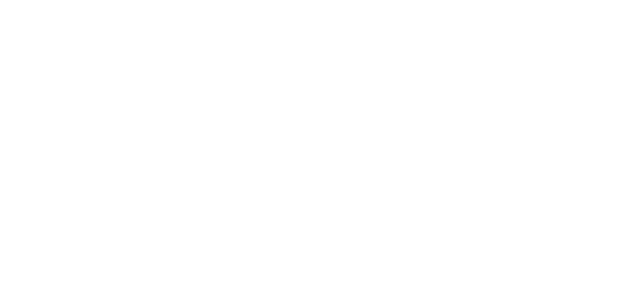
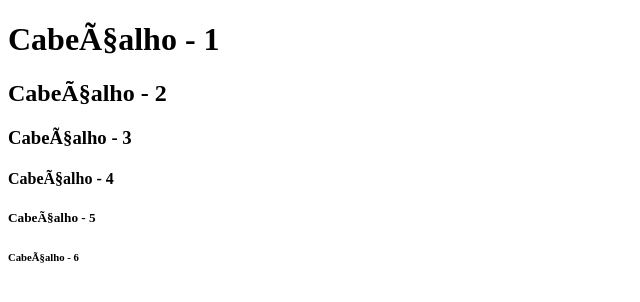
Before and after one commit to GiovanaVConti/projeto-inicial-PG, a plain HTML site: page index.html in a window 1280 px wide. Shown: the whole page, without its empty margins (0-640 px from the left). Drawn offline with Linux system fonts and the light colour scheme.

Commit message:
Estrutura básica HTML.

```diff
--- a/index.html
+++ b/index.html
@@ -1 +1,18 @@
 <!DOCTYPE html> <!-- Esse é o DTD do HTML 5. -->
+
+<html lan="pt-br">
+    <head>
+	   <meta charset="UTF-*"/>
+	   <meta name=”viewport" content=”widthsdevice-width, initial-stale=1.0”/>
+	   <title>Exemplo HTML</title>
+	</head>
+	<body>
+	    <h1>Cabeçalho - 1<h1>
+		<h2>Cabeçalho - 2<h2>
+		<h3>Cabeçalho - 3<h3>
+		<h4>Cabeçalho - 4<h4>
+		<h5>Cabeçalho - 5<h5>
+		<h6>Cabeçalho - 6<h6>
+	</body>
+
+</html>
```
